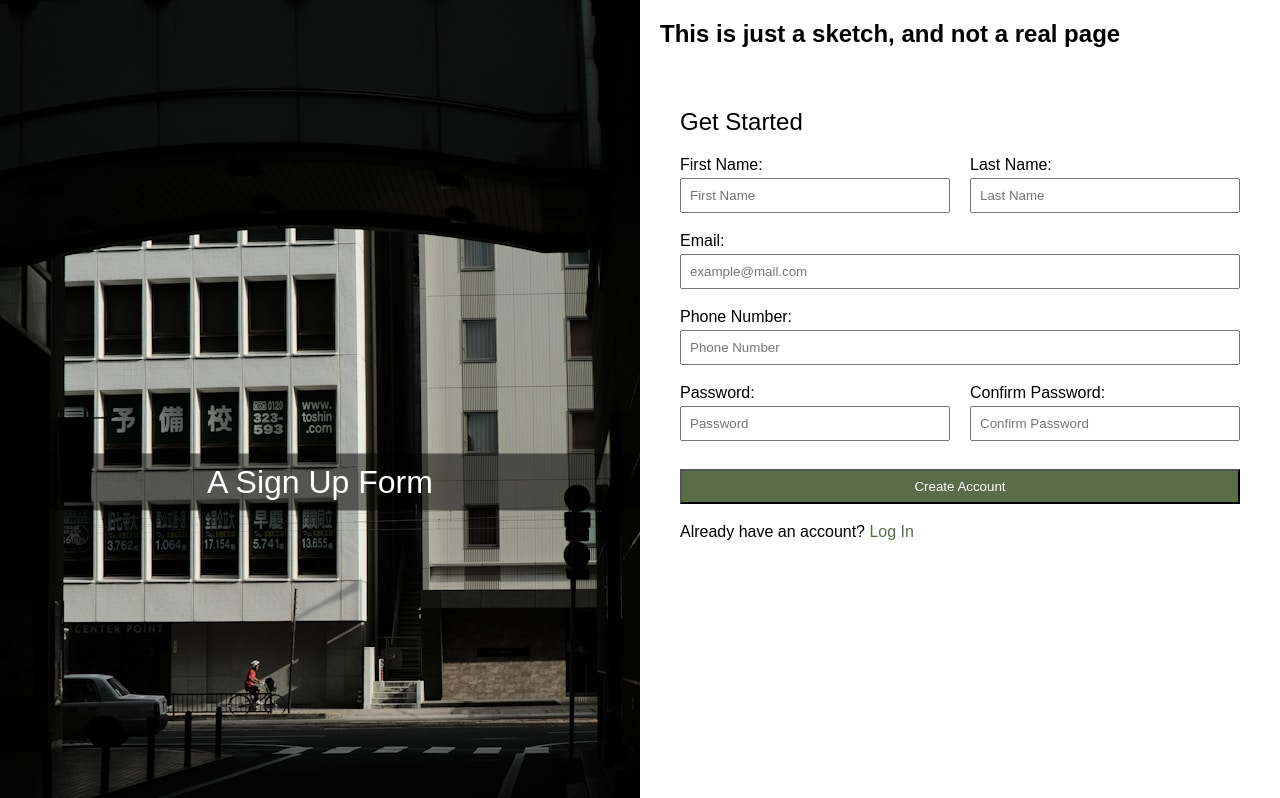
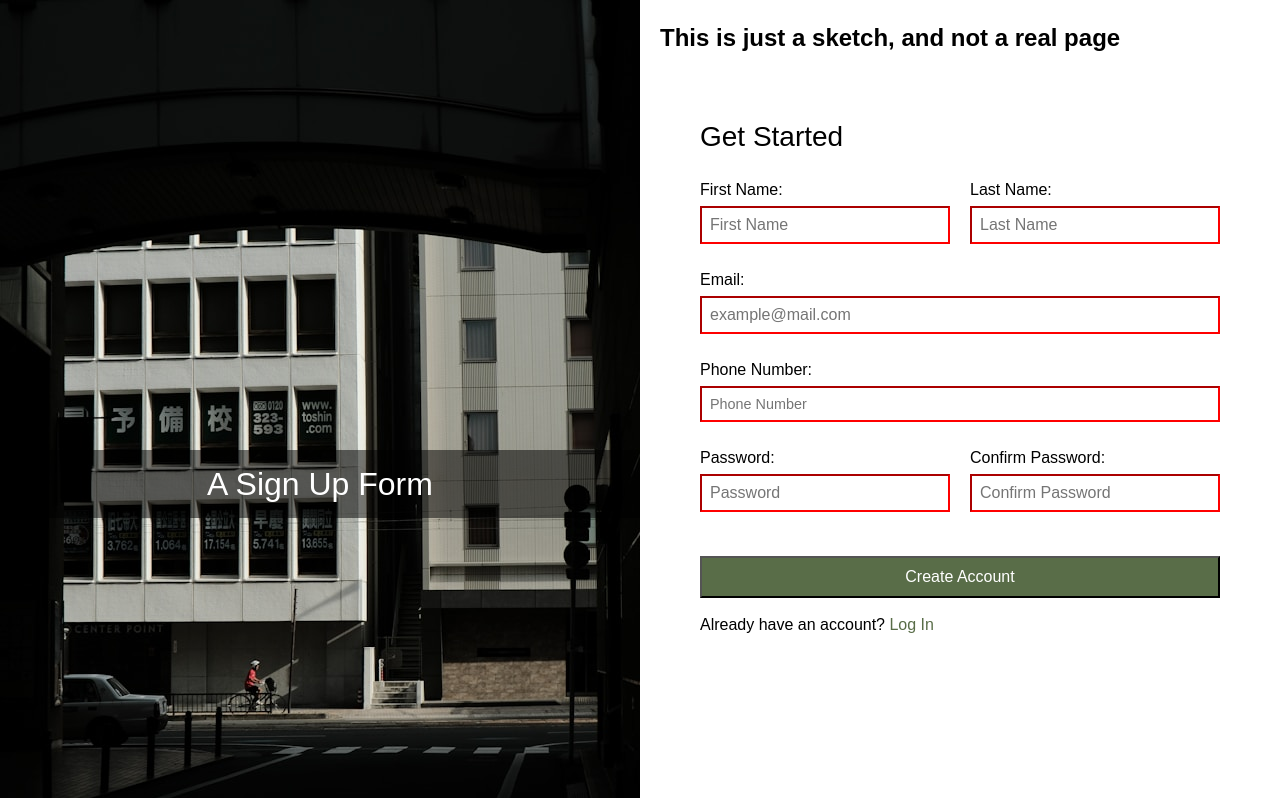
Before and after one commit to MrBonedud/Sign-Up-Form, a plain HTML site: page index.html in a window 1280 px wide. Shown: the top 798 px of the page. Drawn offline with Linux system fonts and the light colour scheme; files whose address does not match are found by name.

Commit message:
Added comments, improved the design

```diff
--- a/Assets/Stylesheet/styles.css
+++ b/Assets/Stylesheet/styles.css
@@ -1,19 +1,25 @@
+/* Reset and Box Sizing */
 * {
   margin: 0;
   padding: 0;
   box-sizing: border-box;
 }
 
+/* Set font and layout for body */
 html, body {
   height: 100%;
   font-family: Arial, sans-serif;
+  font-size: 1rem; /* Set default font size */
+  line-height: 1.5; /* Improved line spacing */
 }
 
+/* Main container for form and image sections */
 .container {
   display: flex;
   height: 100vh;
 }
 
+/* Styling the side image section */
 .image {
   flex: 0.25;
   background-image: url('Assets/pics/Side_Pic.jpg');
@@ -22,6 +28,7 @@ html, body {
   position: relative;
 }
 
+/* Overlay on the image with a title */
 .image-overlay {
   position: absolute;
   top: 50%;
@@ -35,6 +42,7 @@ html, body {
   padding: 10px;
 }
 
+/* Caption text at the bottom of the image */
 .image p {
   position: absolute;
   bottom: 10px;
@@ -45,6 +53,7 @@ html, body {
   padding: 4px;
 }
 
+/* Section containing the form */
 .form-section {
   flex: 1;
   display: flex;
@@ -52,74 +61,119 @@ html, body {
   height: 100%;
 }
 
+/* Header for the form section */
 .header-row {
   padding: 20px;
 }
 
+/* Wrapper for the form */
 .form-wrapper {
   flex: 1;
   width: 100%;
-  padding: 40px;
+  padding: 40px 60px; /* More balanced padding */
   display: flex;
   flex-direction: column;
   justify-content: flex-start;
   overflow-y: auto;
 }
 
+/* Subheader above the form */
 .sub-header {
-  font-size: 1.5rem;
+  font-size: 1.75rem; /* Increased size for sub-header */
   margin-bottom: 20px;
 }
 
+/* Form container */
 form {
   width: 100%;
 }
 
+/* Form rows layout with gap between inputs */
 .form-row {
   display: flex;
   gap: 20px;
-  margin-bottom: 15px;
+  margin-bottom: 20px; /* Increased space between rows */
 }
 
+/* Full width form rows */
 .form-row.full-width {
   flex-direction: column;
 }
 
+/* Individual form group for inputs */
 .form-group {
   flex: 1;
 }
 
+/* Inputs and button common styling */
 input, button {
   width: 100%;
   padding: 8px;
   margin: 4px 0;
+  font-size: 1rem; /* Ensure consistent font size */
 }
 
-.submit-button {
-  margin-top: 20px;
+/* Styling for phone number input */
+input#phone {
+  font-size: 0.9rem; /* Slightly smaller font for phone input */
 }
 
-.log-in {
-  margin-top: 15px;
-}
-
+/* Submit button styling */
 button {
   background-color: #596D48;
   color: white;
+  margin: 20px 0 0 0; /* Add space between button and other elements */
+  padding: 10px; /* Button padding */
+  font-size: 1rem; /* Font size for button */
+  cursor: pointer; /* Indicate button is clickable */
+  transition: background-color 0.2s, transform 0.2s ease; /* Smooth transitions */
 }
 
-.log-in {
-  text-decoration: none;
+/* Hover effect for submit button */
+button:hover {
+  background-color: #4A5B3A;
+  transform: translateY(-2px); /* Add a subtle lift effect */
 }
 
+/* Style for links */
 a {
   color: #596D48;
   text-decoration: none;
 }
 
+/* Hover state for links */
 a:hover,
 a:active,
 a:focus {
   color: #596D48;
   text-decoration: none;
 }
+
+/* Submit button wrapper */
+.submit-button {
+  margin-top: 20px;
+}
+
+/* Focus state for inputs and buttons */
+input:focus,
+button:focus {
+  border-color: #3B82F6;
+  box-shadow: 0 0 8px rgba(59, 130, 246, 0.6); /* Stronger shadow for focus */
+  outline: none; /* Remove default outline */
+}
+
+/* Invalid input state (for passwords) */
+input:invalid {
+  border-color: red;
+}
+
+/* Style for login section */
+.log-in {
+  margin-top: 15px;
+  text-decoration: none;
+}
+
+/* Login link hover state */
+a:hover {
+  text-decoration: underline; /* Add underline on hover */
+}
```
Also changed, not shown: index.html (+22 -0 lines).
